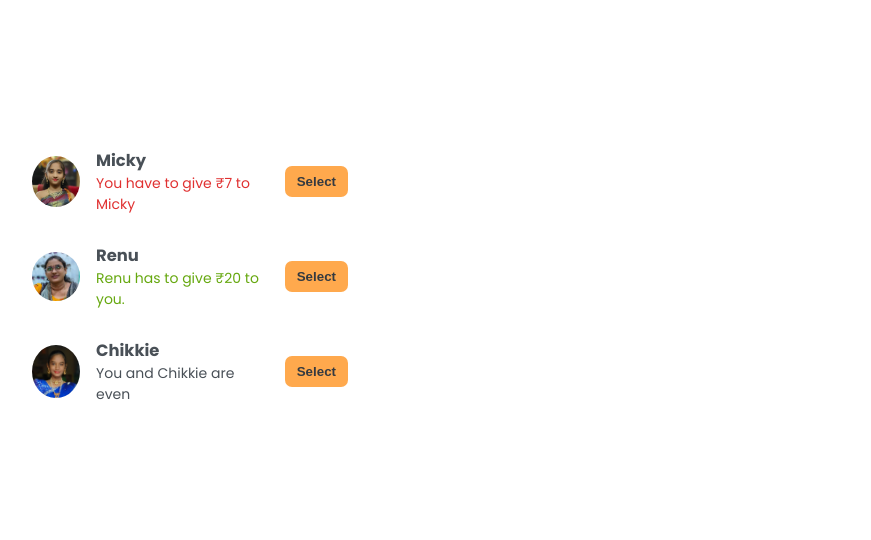
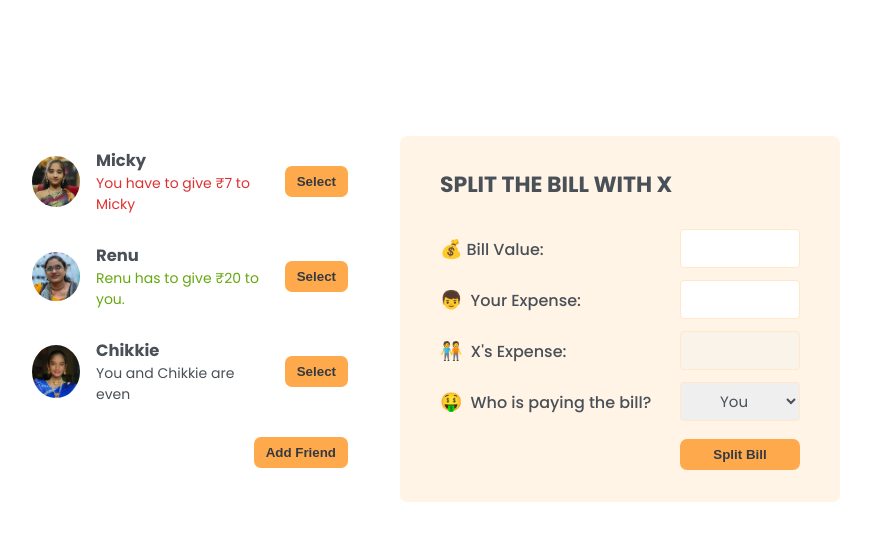
Before and after one commit to SatishKonduru/batch-35-eat-n-split, a React (Create React App) app: page / in a window 1280 px wide. Shown: the top 540 px of the page, without its empty margins (210-1081 px from the left). Built offline with nearby package versions, Linux system fonts and the light colour scheme.

Commit message:
Static design

```diff
--- a/src/App.js
+++ b/src/App.js
@@ -1,3 +1,4 @@
+import { useState } from "react";
 import "./index.css";
 const initialFriends = [
   {
@@ -21,11 +22,22 @@
 ];
 
 export default function App() {
+  const [showAddFriend, setShowAddFriend] = useState(false);
+
+  function handleToggleAddFriend() {
+    return setShowAddFriend((showAddFriend) => !showAddFriend);
+  }
   return (
     <div className="app">
       <div className="sidebar">
         <FriendsList />
+        {/* <FormAddFriend /> */}
+        {showAddFriend && <FormAddFriend />}
+        <Button onClick={handleToggleAddFriend}>
+          {showAddFriend ? "Close" : "Add Friend"}
+        </Button>
       </div>
+      <FormSplitBill />
     </div>
   );
 }
@@ -59,7 +71,65 @@
       )}
 
       {friend.balance === 0 && <p>You and {friend.name} are even</p>}
-      <button className="button">Select</button>
+      {/* <button className="button">Select</button> */}
+      <Button>Select </Button>
     </li>
   );
 }
+
+function FormAddFriend() {
+  const [name, setName] = useState("");
+  const [image, setImage] = useState("/images/RSK.jpeg");
+  function handleSubmit(e) {
+    e.preventDefault();
+
+    // if (!name || !image) return;
+    const newFriend = {
+      id: crypto.randomUUID(),
+      name,
+      image,
+      balance: 0,
+    };
+    console.log("New Friend: ", newFriend);
+    setName("");
+    setImage("/images/RSK/jpeg");
+  }
+  return (
+    <form className="form-add-friend" onSubmit={handleSubmit}>
+      <label>🧑‍🤝‍🧑 Friend Name: </label>
+      <input type="text" />
+      <label> 🖼️ Image URL</label>
+      <input type="text" />
+      {/* <button className="button">Select</button> */}
+      <Button>Add</Button>
+    </form>
+  );
+}
+
+function Button({ children, onClick }) {
+  return (
+    <button className="button" onClick={onClick}>
+      {children}
+    </button>
+  );
+}
+
+function FormSplitBill() {
+  return (
+    <form className="form-split-bill">
+      <h2>Split the Bill with X</h2>
+      <label>💰Bill Value: </label>
+      <input type="text" />
+      <label>👦 Your Expense: </label>
+      <input type="text" />
+      <label>🧑‍🤝‍🧑 X's Expense: </label>
+      <input type="text" disabled />
+      <label>🤑 Who is paying the bill?</label>
+      <select>
+        <option value="you">You</option>
+        <option value="friend">X</option>
+      </select>
+      <Button>Split Bill</Button>
+    </form>
+  );
+}
--- a/src/index.css
+++ b/src/index.css
@@ -98,3 +98,57 @@
 .green{
   color: #66a80f;
 }
+
+form{
+  font-size: 1.6rem;
+  display: grid;
+  align-items: center;
+  gap: 1.2rem;
+  background-color: var(--color-lightest);
+  border-radius: 7px;
+}
+.form-add-friend{
+  grid-template-columns: 1fr 1.5fr;
+  margin-bottom: 1.6rem;
+  padding: 1.2rem;
+}
+.form-split-bill{
+  grid-template-columns: 1fr 12rem;
+  padding: 3.2rem 4rem;
+
+}
+label{
+  font-weight: 500;
+}
+label::first-letter{
+  display: inline-block;
+  margin-right: 4px;
+  font-size: 1.8rem;
+}
+input, select{
+  font-family: inherit;
+  color: inherit;
+  font-size: 1.5rem;
+  padding: 0.7rem;
+  text-align: center;
+  border: 1px solid var(--color-light);
+  border-radius: 4px;
+  transition: .3s;
+}
+
+input:focus, select:focus{
+  outline: none;
+  border: 1px solid var(--color-dark);
+
+}
+form .button{
+  margin-top: 0.6rem;
+  grid-column: 2;
+}
+form h2{
+  grid-column: 1/-1;
+  font-size: 2.2rem;
+  text-transform: uppercase;
+  letter-spacing: -.05px;
+  margin-bottom: 1.6rem;
+}
```
